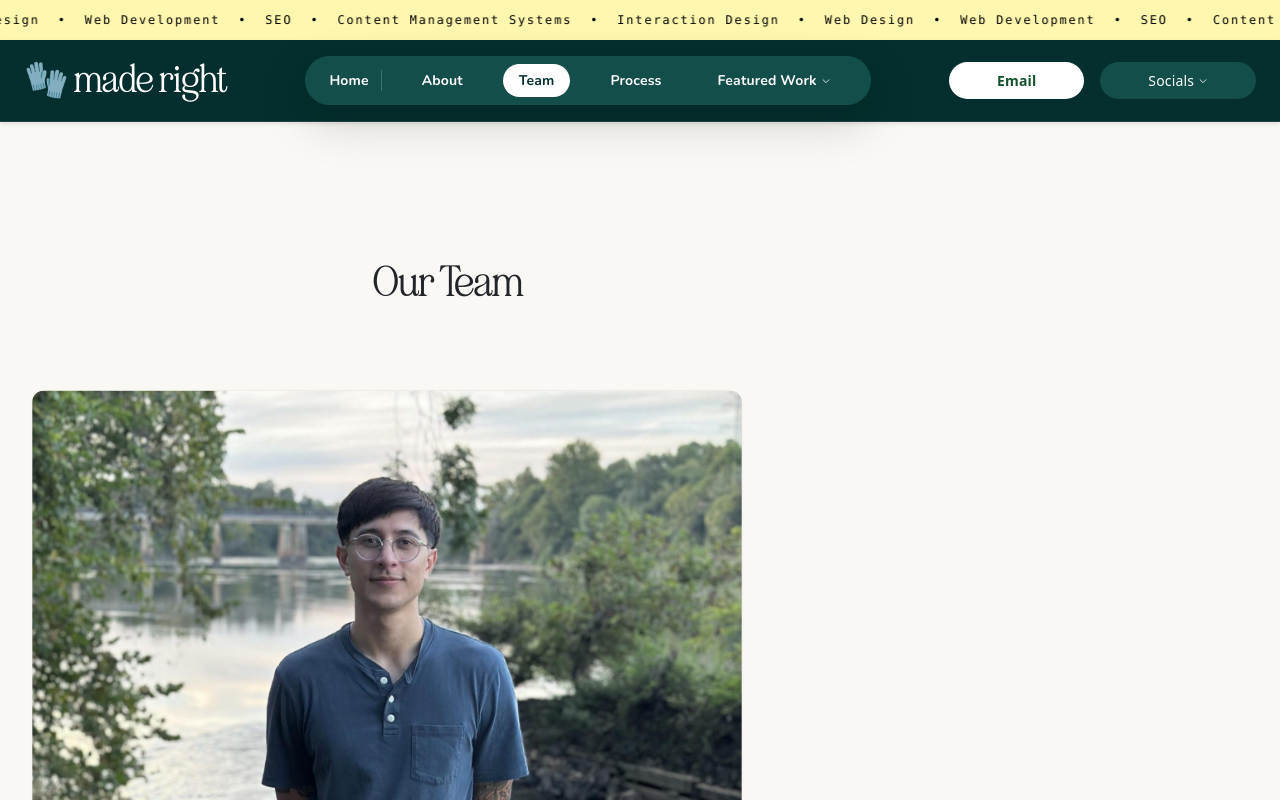
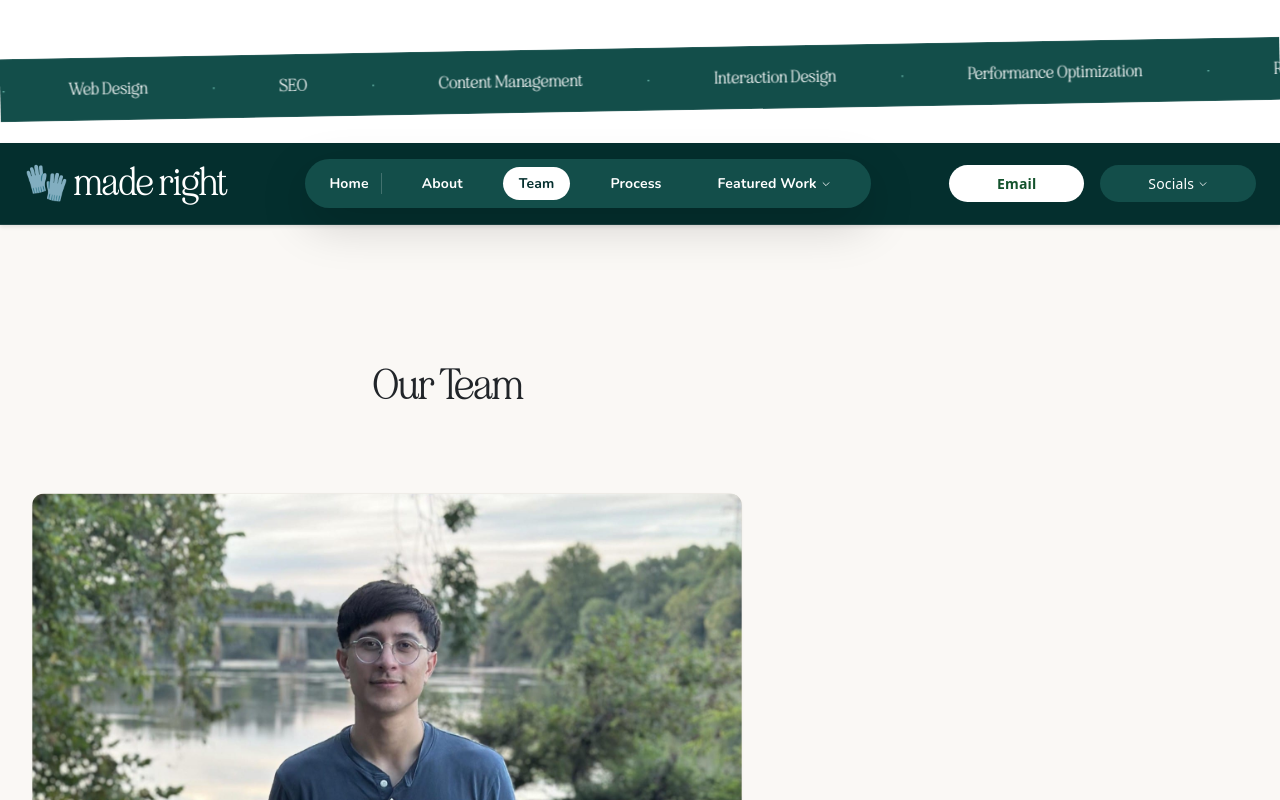
Before and after one commit to alexgoodestudio/maderight.studio, a React (Create React App) app: page /team in a window 1280 px wide. Shown: the top 800 px of the page. Built offline with nearby package versions, Linux system fonts and the light colour scheme; a web font is replaced by a local one.

Commit message:
mobile opener line/ removal of bottom left opener text

```diff
--- a/src/Components/NavBanner.js
+++ b/src/Components/NavBanner.js
@@ -1,37 +1,126 @@
-import { useRef } from "react";
+import { useRef, useEffect } from "react";
 
 function NavBanner() {
   const textRef = useRef();
   const containerRef = useRef();
 
-  const bannerText = "Web Design\u00A0\u00A0•\u00A0\u00A0Web Development\u00A0\u00A0•\u00A0\u00A0SEO\u00A0\u00A0•\u00A0\u00A0Content Management Systems\u00A0\u00A0•\u00A0\u00A0Interaction Design\u00A0\u00A0•\u00A0\u00A0";
+  const services = [
+    "Web Development",
+    "Web Design",
+    "SEO",
+    "Content Management",
+    "Interaction Design",
+    "Performance Optimization",
+    "Responsive Design",
+    "Full-Stack Solutions",
+  ];
+
+  useEffect(() => {
+    if (!textRef.current) return;
+
+    let animationFrameId;
+    let scrollPosition = 0;
+
+    const animate = () => {
+      scrollPosition -= 0.5; // Smooth, purposeful speed
+      textRef.current.style.transform = `translateX(${scrollPosition}px)`;
+
+      // Reset when scrolled enough
+      if (Math.abs(scrollPosition) >= textRef.current.scrollWidth / 2) {
+        scrollPosition = 0;
+      }
+
+      animationFrameId = requestAnimationFrame(animate);
+    };
+
+    animate();
+
+    return () => cancelAnimationFrame(animationFrameId);
+  }, []);
+
+  const isMobile = typeof window !== 'undefined' && window.innerWidth <= 768;
 
   return (
     <header
       ref={containerRef}
       className="position-relative overflow-hidden"
       role="banner"
-      aria-label="Site information banner"
+      aria-label="Services banner"
       style={{
-        height: '40px',
-        backgroundColor: '#FFF7AF'
+        marginTop: isMobile ? '2rem' : '3rem',
+        marginBottom: isMobile ? '1rem' : '2rem',
+        transform: 'rotate(-1deg)',
+        transformOrigin: 'center'
       }}
     >
-      {/* Scrolling banner - shown on all screen sizes */}
-      <span
-        ref={textRef}
-        className="position-absolute text-xs font-mono nav-banner-text d-inline-block nav-banner-scroll-right"
+      {/* Bold ribbon background with hand-drawn feel */}
+      <div
         style={{
-          left: 0,
-          top: 0,
-          whiteSpace: 'nowrap',
-          paddingTop: '12px',
-          paddingBottom: '12px',
-          color: '#000000'
+          position: 'relative',
+          backgroundColor: '#134e4a',
+          padding: isMobile ? '14px 0' : '18px 0',
+          borderTop: '1px solid rgba(255,255,255,0.08)',
+          borderBottom: '1px solid rgba(255,255,255,0.08)',
+          boxShadow: '0 2px 8px rgba(0,0,0,0.15)'
         }}
       >
-        {bannerText.repeat(10)}
-      </span>
+        {/* Scrolling text container */}
+        <div
+          ref={textRef}
+          className="eighties"
+          style={{
+            display: 'inline-flex',
+            alignItems: 'center',
+            gap: isMobile ? '3rem' : '4rem',
+            whiteSpace: 'nowrap',
+            willChange: 'transform'
+          }}
+        >
+          {/* Repeat services 4 times for seamless loop */}
+          {[...Array(4)].map((_, repeatIndex) => (
+            <div
+              key={repeatIndex}
+              style={{
+                display: 'inline-flex',
+                alignItems: 'center',
+                gap: isMobile ? '3rem' : '4rem'
+              }}
+            >
+              {services.map((service, index) => (
+                <div
+                  key={`${repeatIndex}-${index}`}
+                  style={{
+                    display: 'inline-flex',
+                    alignItems: 'center',
+                    gap: isMobile ? '3rem' : '4rem'
+                  }}
+                >
+                  <span
+                    style={{
+                      fontSize: isMobile ? '14px' : '16px',
+                      fontWeight: '500',
+                      letterSpacing: '0.02em',
+                      color: '#ffffff',
+                      textTransform: 'none'
+                    }}
+                  >
+                    {service}
+                  </span>
+                  <span
+                    style={{
+                      fontSize: isMobile ? '10px' : '12px',
+                      color: '#99f6e4',
+                      fontWeight: '400'
+                    }}
+                  >
+                    ∙
+                  </span>
+                </div>
+              ))}
+            </div>
+          ))}
+        </div>
+      </div>
     </header>
   );
 }
--- a/src/Components/Office.js
+++ b/src/Components/Office.js
@@ -31,15 +31,16 @@ function Office() {
           }}
         >
           <span className="lora font-bold">Made Right Studio</span> is just me, Alex Goode,
-          developing and designing websites in my free time. I live in the Rosewood
+          developing/ designing websites in my free time. I live in the Rosewood
           neighborhood of Columbia, South Carolina, and work full-time stocking
           shelves at Whole Foods Market. After hours, I'm building and designing
           websites combining what I learned from Promineo Tech's Front End
-          Development Program and Thinkful's Full-Stack Engineering Immersion
-          Program that I completed between 2021-2023. With four years prior of
+          Development Program, Thinkful's Full-Stack Engineering Immersion
+          Program and many years of being a graphic design enthusiast.
+          {/* With four years prior of
           graphic design experience, my goal is to create design-first websites
           that have the technical execution of top-performing websites, helping
-          local businesses connect with their customers.
+          local businesses connect with their customers. */}
         </p>
       </div>
     </section>
--- a/src/Components/Opener.js
+++ b/src/Components/Opener.js
@@ -197,19 +197,6 @@ function Opener() {
 
     <div className="bg-teal-950 d-flex justify-content-center align-items-center position-relative" style={{ height: window.innerWidth <= 768 ? '100vh' : '93vh' }}>
 
-      {/* Services text - bottom left */}
-      <div
-        ref={servicesRef}
-        className="position-absolute bottom-0 start-0 text-slate-300 font-mono text-xs px-4 pb-4"
-        style={{
-          letterSpacing: '0.02em'
-        }}
-      >
-        {window.innerWidth <= 768
-          ? "Web Design, SEO & Full-Stack Solutions"
-          : "Web Design, Development, & Full-Stack Solutions"}
-      </div>
-
       <section
         ref={sectionRef}
         className="text-center"
@@ -228,8 +215,8 @@ function Opener() {
                   className="position-absolute"
                   style={{
                     top: window.innerWidth <= 768 ? '50%' : '65%',
-                    left: window.innerWidth <= 768 ? '-1%' : '-2%',
-                    width: window.innerWidth <= 768 ? '105%' : '110%',
+                    left: window.innerWidth <= 768 ? '-6%' : '-2%',
+                    width: window.innerWidth <= 768 ? '96%' : '110%',
                     height: 'auto',
                     pointerEvents: 'none',
                     filter: 'brightness(1.2) saturate(0.8)',
--- a/src/Components/Stats.js
+++ b/src/Components/Stats.js
@@ -120,19 +120,6 @@ function Stats() {
 
   return (
     <>
-      {/* Divider */}
-      <div style={{
-        backgroundColor: '#ffffff',
-        padding: '48px 16px'
-      }}>
-        <div style={{
-          maxWidth: '1200px',
-          margin: '0 auto',
-          height: '1px',
-          backgroundColor: '#e2e8f0'
-        }} />
-      </div>
-
       <section
         ref={containerRef}
         aria-labelledby="stats-heading"
@@ -183,7 +170,7 @@ function Stats() {
                   color: '#0f172a'
                 }}
               >
-                Why  does High Performance  matter?
+                Why does Performance matter?
               </h2>
               <p
                 className={`gs mb-0 ${window.innerWidth <= 768 ? 'text-start text-lg' : 'text-lg text-start'}`}
@@ -198,10 +185,10 @@ function Stats() {
                   color: '#374151',
                   letterSpacing: "0em",
                   lineHeight: "1.6",
-                  maxWidth: '560px'
+                  maxWidth: '700px'
                 }}
               >
-                Built into every project are the best technical practices that help your website perform optimally for users and search engines. This means ranking higher on Google, increase in customer conversions, and a better overall experience for your visitors.
+                Built into every project are the best technical practices that help your website perform optimally for users, search engines and conversion. This means ranking higher on Google, getting found by AI, increasing web traffic, and a better overall experience for your visitors.
               </p>
             </div>
           </div>
--- a/src/Components/Storage.js
+++ b/src/Components/Storage.js
@@ -129,11 +129,11 @@ function Storage(){
                     {/* <Shapes/> */}
                     <Info/>
                     <Office/>
+                    <NavBanner/>
                     <Stats/>
                     {/* <Playground/> */}
                     {/* <PlaygroundNew/> */}
                     <Contact/>
-                    <NavBanner/>
 
                 </section>
             </div>
--- a/src/Components/Style.css
+++ b/src/Components/Style.css
@@ -336,10 +336,10 @@ body {
 
 @keyframes scroll-banner-right {
   0% {
-    transform: translateX(-33.333%);
+    transform: translateX(-33.333%) translateY(-50%);
   }
   100% {
-    transform: translateX(0%);
+    transform: translateX(0%) translateY(-50%);
   }
 }
 
```
